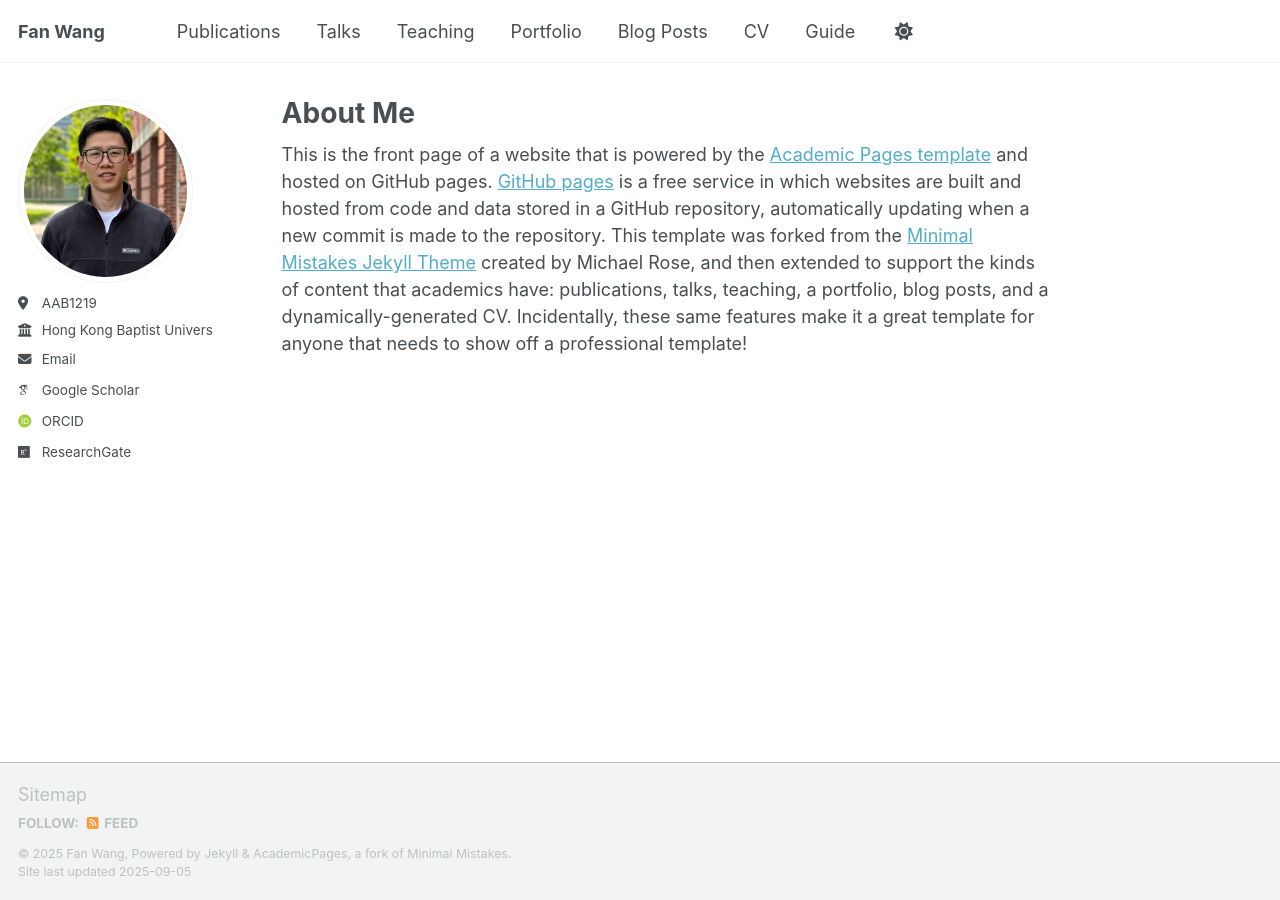
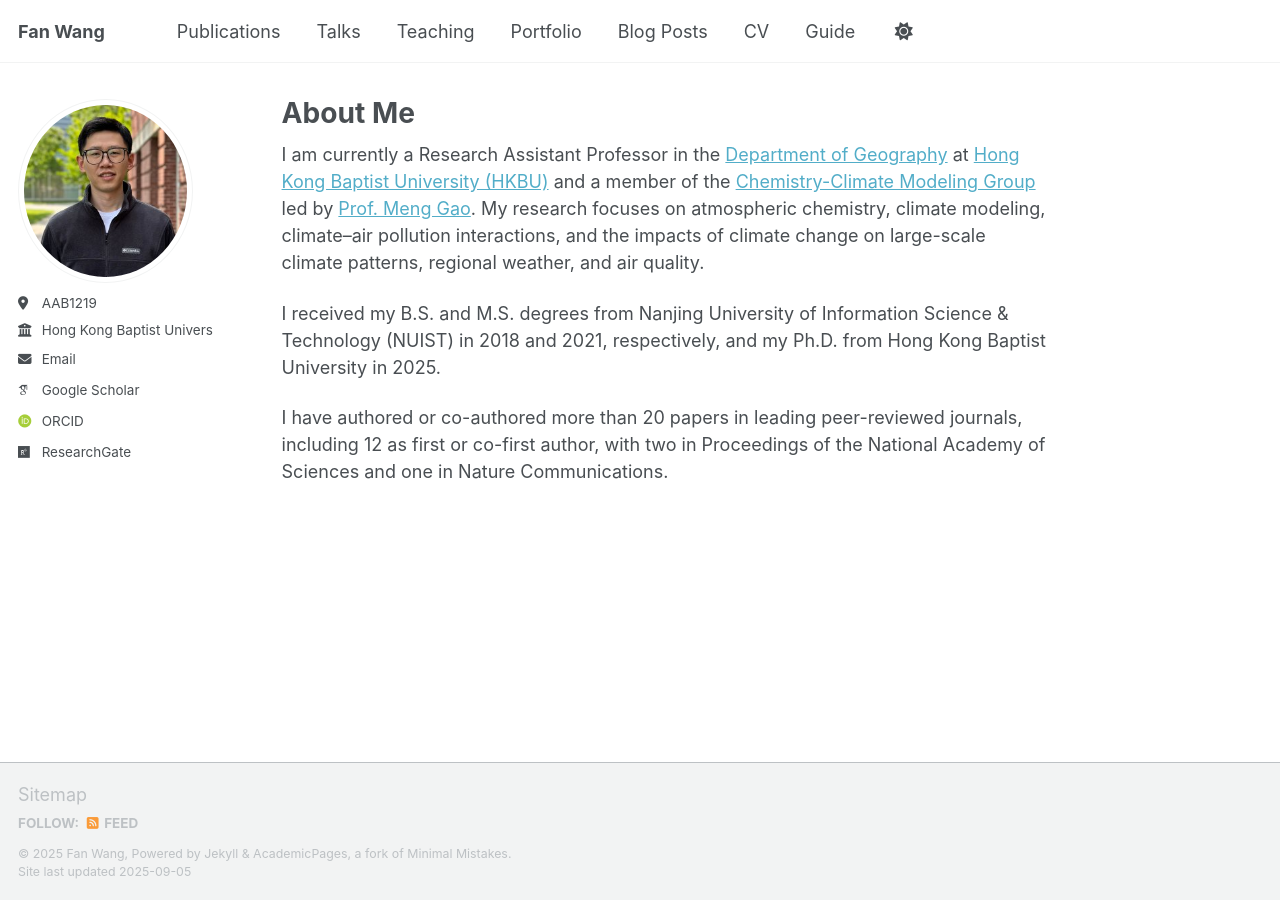
Before and after one commit to fanwang1/fanwang1.github.io, a Jekyll site: the page built from _pages/about.md, in a window 1280 px wide. Built offline with Jekyll 4.4.1, drawn with Linux system fonts in a browser that asks for light colours; some web fonts are replaced; a script that is not in the unit is left out.

Commit message:
about.md

```diff
--- a/_pages/about.md
+++ b/_pages/about.md
@@ -7,4 +7,9 @@ redirect_from:
   - /about.html
 ---
 
-This is the front page of a website that is powered by the [Academic Pages template](https://github.com/academicpages/academicpages.github.io) and hosted on GitHub pages. [GitHub pages](https://pages.github.com) is a free service in which websites are built and hosted from code and data stored in a GitHub repository, automatically updating when a new commit is made to the repository. This template was forked from the [Minimal Mistakes Jekyll Theme](https://mmistakes.github.io/minimal-mistakes/) created by Michael Rose, and then extended to support the kinds of content that academics have: publications, talks, teaching, a portfolio, blog posts, and a dynamically-generated CV. Incidentally, these same features make it a great template for anyone that needs to show off a professional template!
+
+I am currently a Research Assistant Professor in the [Department of Geography](https://geog.hkbu.edu.hk/) at [Hong Kong Baptist University (HKBU)](https://www.hkbu.edu.hk/en.html) and a member of the [Chemistry-Climate Modeling Group](https://climatechem.github.io/) led by [Prof. Meng Gao](https://geog.hkbu.edu.hk/people/academic-and-teaching-staff/prof-gao-meng.html). My research focuses on atmospheric chemistry, climate modeling, climate–air pollution interactions, and the impacts of climate change on large-scale climate patterns, regional weather, and air quality.
+
+I received my B.S. and M.S. degrees from Nanjing University of Information Science & Technology (NUIST) in 2018 and 2021, respectively, and my Ph.D. from Hong Kong Baptist University in 2025.
+
+I have authored or co-authored more than 20 papers in leading peer-reviewed journals, including 12 as first or co-first author, with two in Proceedings of the National Academy of Sciences and one in Nature Communications.
```
